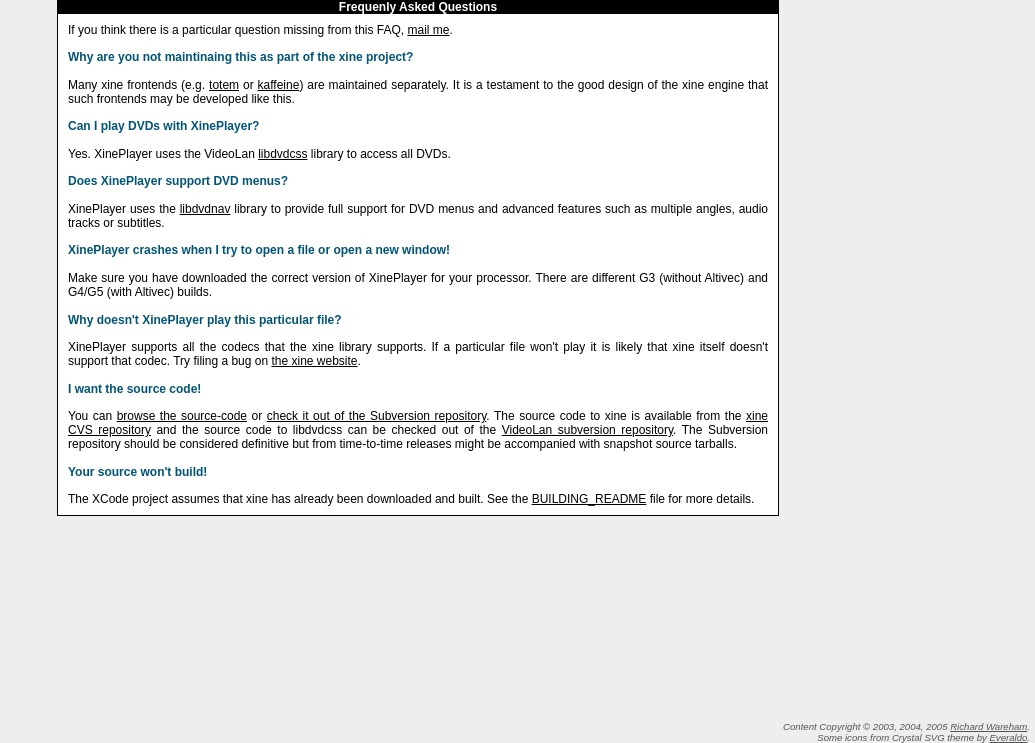
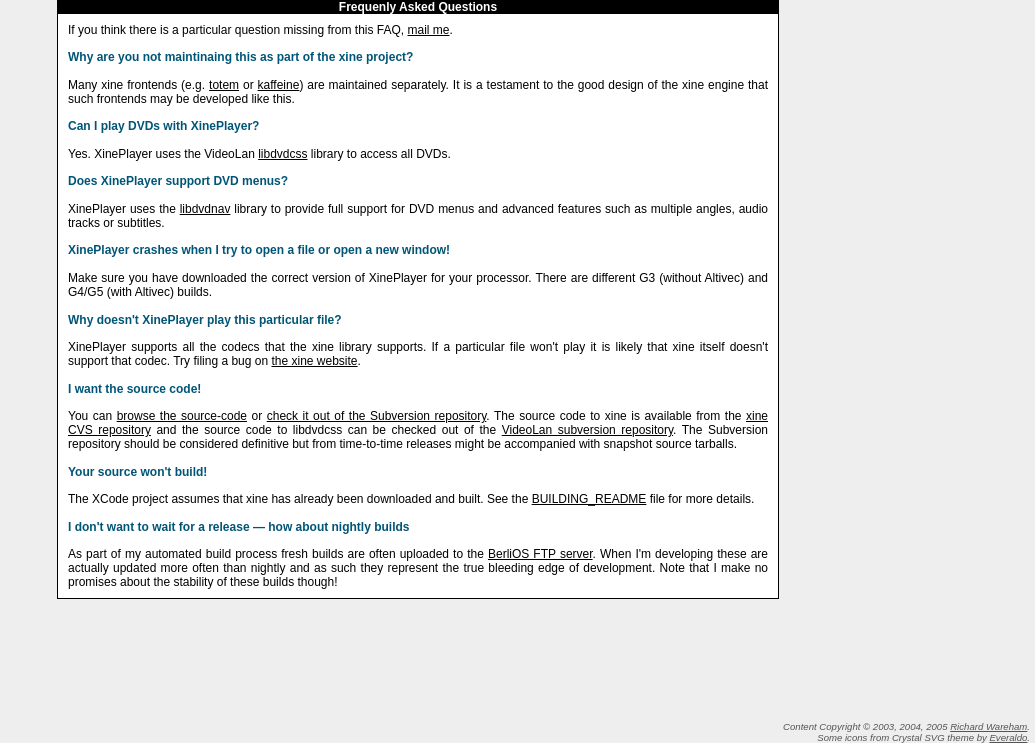
Before and after one commit to BackupTheBerlios/xineplayer-svn, a PHP site: page /faq.php in a window 1280 px wide. Shown: the part 57-800 px from the top of the page, without its empty margins (245-1280 px from the left). Run offline with PHP 8.4, Linux system fonts and the light colour scheme.

Commit message:
Nighly builds in FAQ

```diff
--- a/Website/htdocs/faq.php
+++ b/Website/htdocs/faq.php
@@ -42,6 +42,12 @@
     <p>The XCode project assumes that xine has already been downloaded and built. See the
     <a href="http://svn.berlios.de/viewcvs/xineplayer/XinePlayer/trunk/XinePlayer/BUILDING_README?view=markup">BUILDING_README</a>
     file  for more details.</p>
+    <h2>I don't want to wait for a release &mdash; how about nightly builds</h2>
+    <p>As part of my automated build process fresh builds are often uploaded to
+    the <a href="ftp://ftp.berlios.de/pub/xineplayer/">BerliOS FTP server</a>. When
+    I'm developing these are actually updated more often than nightly and as such they
+    represent the true bleeding edge of development. Note that I make no promises about
+    the stability of these builds though!</p>
   </div>
 </div>
 <!-- end main content -->
```
